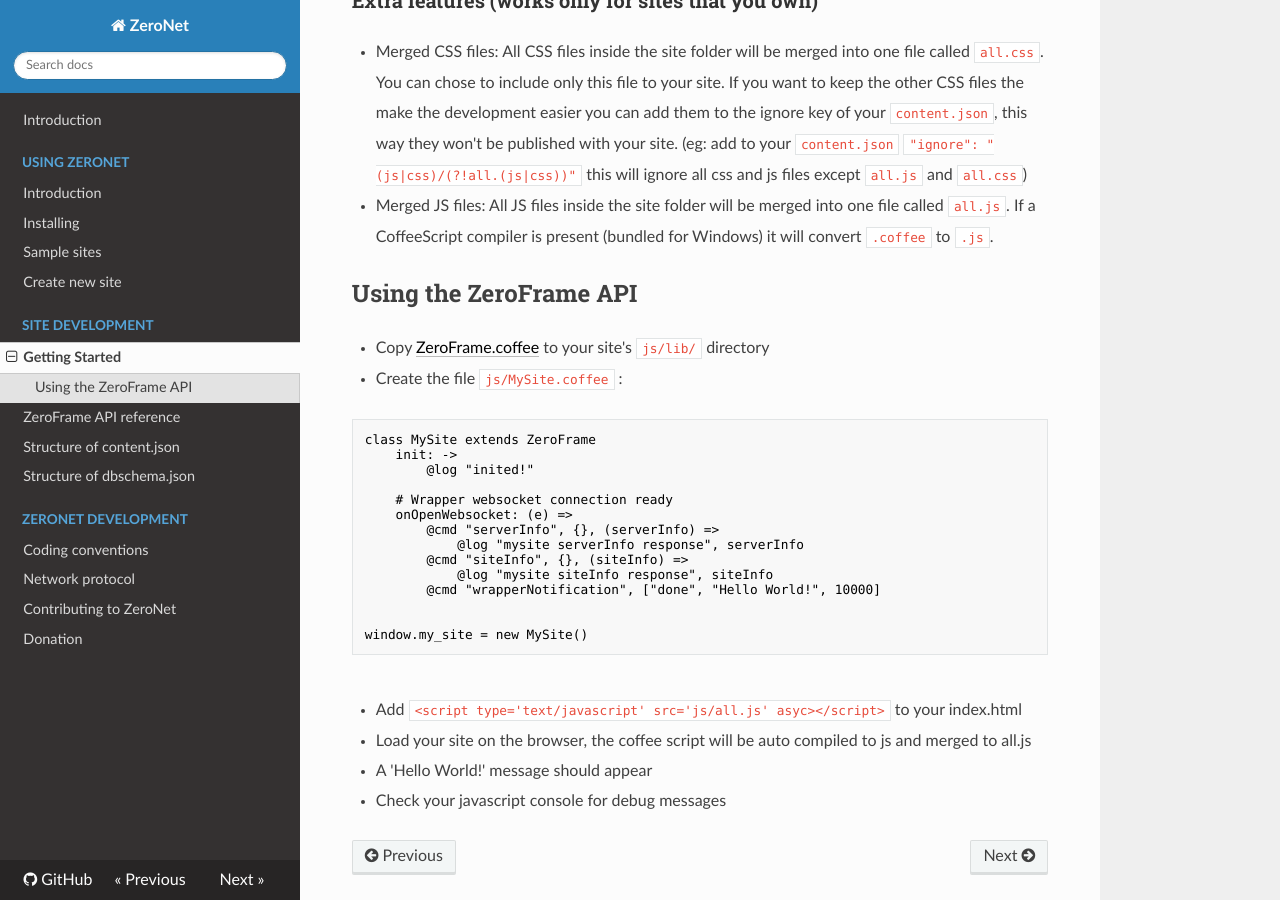
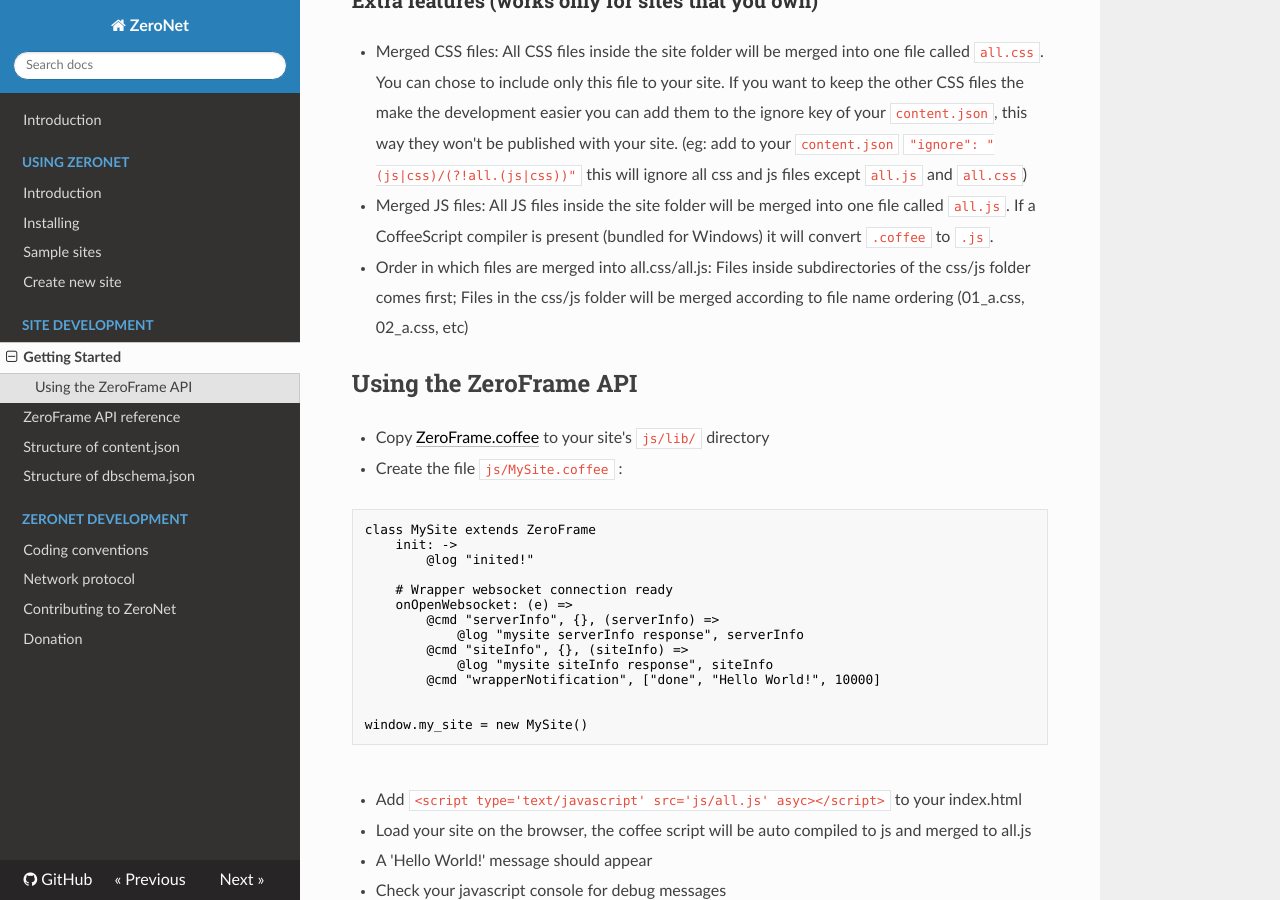
Before and after one commit to HelloZeroNet/Documentation, an MkDocs documentation site: the page built from docs/site_development/getting_started.md, in a window 1280 px wide and 900 px high, scrolled down 1237 px. Built offline with MkDocs 1.6.1, drawn with Linux system fonts in a browser that asks for light colours; nearby versions of some CDN libraries; comment, search, counter and statistics services are not loaded; old or Windows-style settings are respelled for this version of MkDocs.

Commit message:
Added note about merging order of css/js

```diff
--- a/docs/site_development/getting_started.md
+++ b/docs/site_development/getting_started.md
@@ -40,6 +40,7 @@
 
  - Merged CSS files: All CSS files inside the site folder will be merged into one file called `all.css`. You can chose to include only this file to your site. If you want to keep the other CSS files the make the development easier you can add them to the ignore key of your `content.json`, this way they won't be published with your site. (eg: add to your `content.json` `"ignore": "(js|css)/(?!all.(js|css))"` this will ignore all css and js files except `all.js` and `all.css`)
  - Merged JS files: All JS files inside the site folder will be merged into one file called `all.js`. If a CoffeeScript compiler is present (bundled for Windows) it will convert `.coffee` to `.js`.
+ - Order in which files are merged into all.css/all.js: Files inside subdirectories of the css/js folder comes first; Files in the css/js folder will be merged according to file name ordering (01_a.css, 02_a.css, etc)
 
 
 
```
